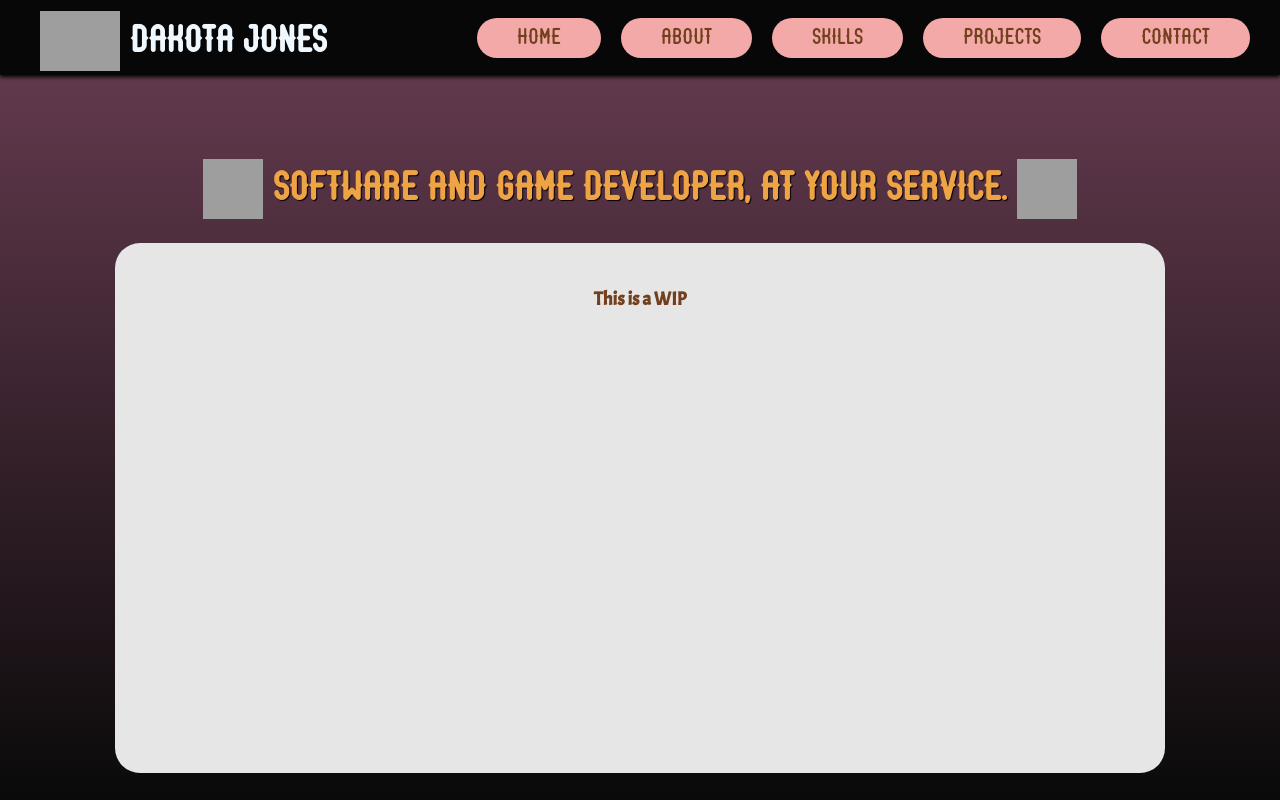
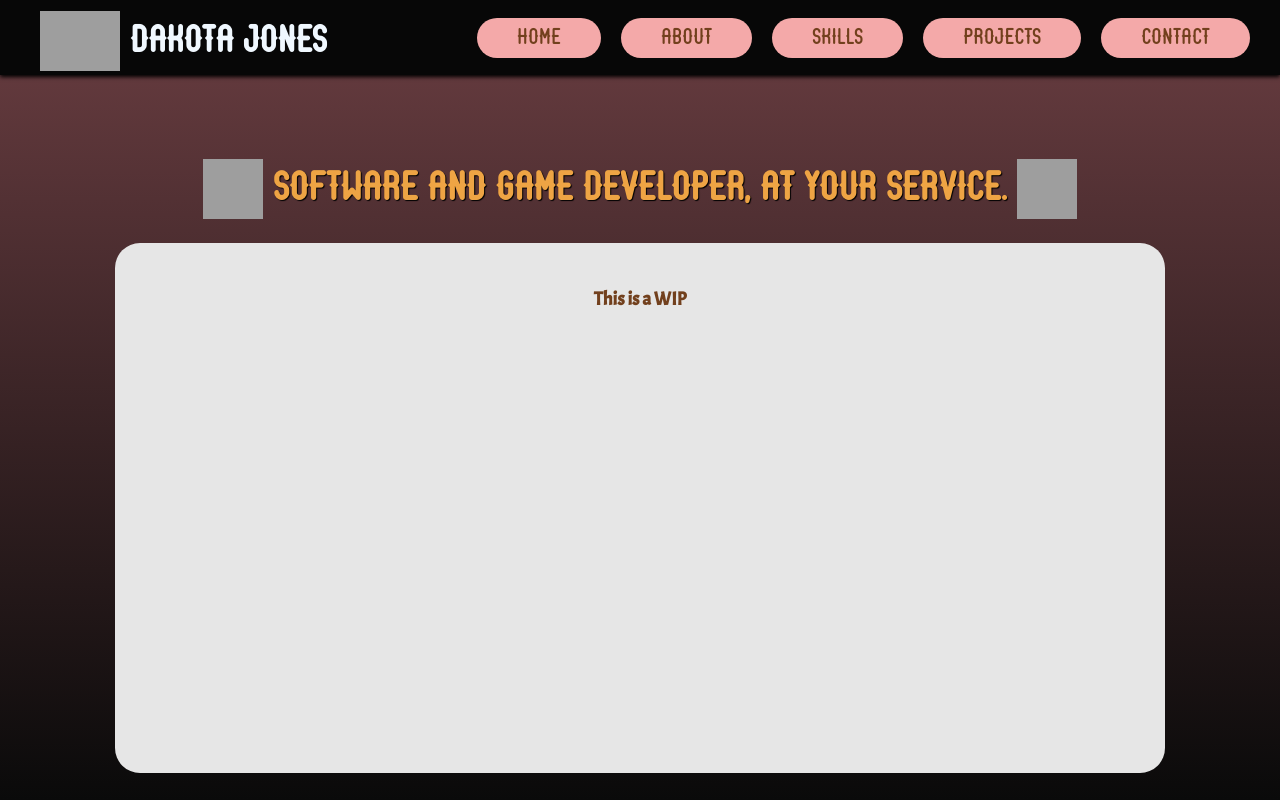
Before and after one commit to dakota-n-jones/dakota-n-jones.github.io, a plain HTML site: page index.html in a window 1280 px wide. Drawn offline with Linux system fonts and the light colour scheme; grey boxes are pictures that could not be loaded.

Commit message:
background color tweak

```diff
--- a/style.css
+++ b/style.css
@@ -11,7 +11,7 @@
 :root {
     --main-color: #0a0a0a;
     --dark-main-color: #070707;
-    --main-color-2: #6b3e54;
+    --main-color-2: #6b3e42;
     --accent-color: #f4a9a9;
     --dark-accent-color: #72401d;
     --light-accent-color: #ffeeeb;
```
